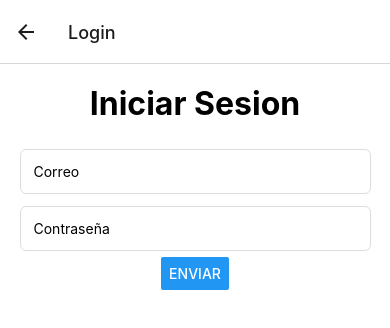
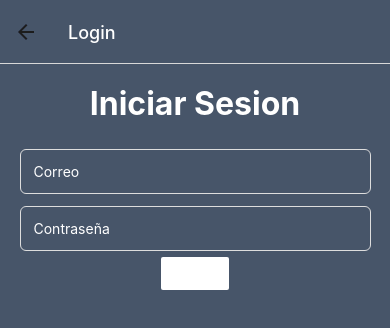
Before and after one commit to braian-bernatto/hepyshop-react-native, a React Native app: screen /Login in a window 390 px wide. Shown: the top 328 px of the page. Built offline with nearby package versions, Linux system fonts and the light colour scheme; no server answers.

Commit message:
product detail page added

```diff
--- a/src/Navigation.tsx
+++ b/src/Navigation.tsx
@@ -4,31 +4,43 @@ import { NavigationContainer } from '@react-navigation/native'
 import Home from './views/Home'
 import Add from './views/Add'
 import Login from './views/Login'
+import ProductDetails from './views/ProductDetails'
 
 const Stack = createNativeStackNavigator()
-
-const MyStack = () => {
-  return (
-    <Stack.Navigator>
-      <Stack.Screen name='Inicio' component={Home} />
-      <Stack.Screen
-        name='Agregar'
-        component={Add}
-        options={{ presentation: 'modal' }}
-      />
-      <Stack.Screen
-        name='Login'
-        component={Login}
-        options={{ presentation: 'modal' }}
-      />
-    </Stack.Navigator>
-  )
+const routeScreenDefaultOptions = {
+  headerStyle: {
+    backgroundColor: '#475569'
+  },
+  headerTitleStyle: {
+    color: '#fff'
+  }
 }
 
 export default function Navigation() {
   return (
     <NavigationContainer>
-      <MyStack />
+      <Stack.Navigator>
+        <Stack.Screen
+          name='Inicio'
+          component={Home}
+          options={routeScreenDefaultOptions}
+        />
+        <Stack.Screen
+          name='Agregar'
+          component={Add}
+          options={{ ...routeScreenDefaultOptions, presentation: 'modal' }}
+        />
+        <Stack.Screen
+          name='Login'
+          component={Login}
+          options={{ ...routeScreenDefaultOptions, presentation: 'modal' }}
+        />
+        <Stack.Screen
+          name='Detalles de producto'
+          component={ProductDetails}
+          options={routeScreenDefaultOptions}
+        />
+      </Stack.Navigator>
     </NavigationContainer>
   )
 }
--- a/src/components/Product.tsx
+++ b/src/components/Product.tsx
@@ -1,6 +1,7 @@
 import * as React from 'react'
 import { Producto } from '../../types'
-import { Image, StyleSheet, Text, View } from 'react-native'
+import { Button, Image, StyleSheet, Text, View } from 'react-native'
+import { useNavigation } from '@react-navigation/native'
 
 const Product = ({
   producto_nombre,
@@ -9,6 +10,8 @@ const Product = ({
   estado_producto_descri,
   imagenes
 }: Producto) => {
+  const navigation = useNavigation()
+
   return (
     <View style={styles.container}>
       <View
@@ -17,6 +20,7 @@ const Product = ({
           flexDirection: 'row',
           justifyContent: 'center',
           width: '100%',
+          height: 80,
           alignItems: 'center'
         }}>
         <Image style={styles.imagen} source={{ uri: imagenes[0].imagen_url }} />
@@ -26,6 +30,21 @@ const Product = ({
         {producto_cantidad} [{unidad_medida_descri}]
       </Text>
       <Text style={styles.descri}>{estado_producto_descri}</Text>
+      <View style={styles.buttonContainer}>
+        <Button
+          title='Ver'
+          color={'#475569'}
+          onPress={() =>
+            navigation.navigate('Detalles de producto', {
+              producto_nombre,
+              producto_cantidad,
+              unidad_medida_descri,
+              estado_producto_descri,
+              imagenes
+            })
+          }
+        />
+      </View>
     </View>
   )
 }
@@ -58,6 +77,9 @@ const styles = StyleSheet.create({
     backgroundColor: '#eee',
     paddingVertical: 2,
     paddingHorizontal: 10
+  },
+  buttonContainer: {
+    width: '100%'
   }
 })
 
--- a/src/views/Add.tsx
+++ b/src/views/Add.tsx
@@ -25,6 +25,7 @@ export default function Add() {
           setNewProducto({ ...newProducto, producto_nombre: text })
         }
         placeholder='Nombre'
+        placeholderTextColor='#fff'
         style={styles.textInput}
       />
       <TextInput
@@ -33,9 +34,10 @@ export default function Add() {
         }
         keyboardType='number-pad'
         placeholder='Cantidad'
+        placeholderTextColor='#fff'
         style={styles.numberInput}
       />
-      <Button title='Guardar' onPress={onSave} />
+      <Button title='Guardar' color='#fff' onPress={onSave} />
     </View>
   )
 }
@@ -43,11 +45,11 @@ export default function Add() {
 const styles = StyleSheet.create({
   container: {
     flex: 1,
-    backgroundColor: '#fff',
+    backgroundColor: '#475569',
     alignItems: 'center'
   },
 
-  title: { fontSize: 32, fontWeight: '700', padding: 20 },
+  title: { fontSize: 32, fontWeight: '700', padding: 20, color: '#fff' },
 
   textInput: {
     width: '90%',
@@ -55,7 +57,9 @@ const styles = StyleSheet.create({
     marginVertical: 6,
     borderWidth: 1,
     borderColor: '#ddd',
-    borderRadius: 6
+    borderRadius: 6,
+    color: '#fff',
+    shadowColor: '#fff'
   },
 
   numberInput: {
@@ -64,6 +68,7 @@ const styles = StyleSheet.create({
     marginVertical: 6,
     borderWidth: 1,
     borderColor: '#ddd',
-    borderRadius: 6
+    borderRadius: 6,
+    color: '#fff'
   }
 })
--- a/src/views/Home.tsx
+++ b/src/views/Home.tsx
@@ -18,16 +18,18 @@ export default function Home() {
       headerRight: () => (
         <Button
           title='Agregar'
+          color={'#fff'}
           onPress={() => navigation.navigate('Agregar')}
         />
       ),
       headerLeft: () => (
         <>
           {token ? (
-            <Button title='Log Out' onPress={() => logOut()} />
+            <Button title='Log Out' color={'#fff'} onPress={() => logOut()} />
           ) : (
             <Button
               title='Login'
+              color={'#fff'}
               onPress={() => navigation.navigate('Login')}
             />
           )}
@@ -97,12 +99,13 @@ export default function Home() {
 
 const styles = StyleSheet.create({
   container: {
-    flex: 1
+    flex: 1,
+    backgroundColor: '#475569'
   },
   products: {
     paddingHorizontal: 24,
     marginBottom: 32
   },
-  title: { fontSize: 32, fontWeight: 'bold', margin: 16 },
+  title: { fontSize: 32, fontWeight: 'bold', margin: 16, color: '#fff' },
   cantidad: { fontSize: 24, fontWeight: 'bold', color: 'gray' }
 })
--- a/src/views/Login.tsx
+++ b/src/views/Login.tsx
@@ -21,14 +21,16 @@ export default function Login() {
       <TextInput
         onChangeText={text => setUser({ ...user, correo: text.toLowerCase() })}
         placeholder='Correo'
+        placeholderTextColor={'#fff'}
         style={styles.textInput}
       />
       <TextInput
         onChangeText={text => setUser({ ...user, password: text })}
         placeholder='Contraseña'
+        placeholderTextColor={'#fff'}
         style={styles.textInput}
       />
-      <Button title='Enviar' onPress={onSubmit} />
+      <Button title='Enviar' onPress={onSubmit} color='#fff' />
     </View>
   )
 }
@@ -36,11 +38,11 @@ export default function Login() {
 const styles = StyleSheet.create({
   container: {
     flex: 1,
-    backgroundColor: '#fff',
+    backgroundColor: '#475569',
     alignItems: 'center'
   },
 
-  title: { fontSize: 32, fontWeight: '700', padding: 20 },
+  title: { fontSize: 32, fontWeight: '700', padding: 20, color: '#fff' },
 
   textInput: {
     width: '90%',
@@ -48,7 +50,8 @@ const styles = StyleSheet.create({
     marginVertical: 6,
     borderWidth: 1,
     borderColor: '#ddd',
-    borderRadius: 6
+    borderRadius: 6,
+    color: '#fff'
   },
 
   numberInput: {
@@ -57,6 +60,7 @@ const styles = StyleSheet.create({
     marginVertical: 6,
     borderWidth: 1,
     borderColor: '#ddd',
-    borderRadius: 6
+    borderRadius: 6,
+    color: '#fff'
   }
 })
--- /dev/null
+++ b/src/views/ProductDetails.tsx
@@ -0,0 +1,76 @@
+import React from 'react'
+import { Image, ScrollView, StyleSheet, Text, View } from 'react-native'
+import { Producto } from '../../types'
+import { useRoute } from '@react-navigation/native'
+
+const ProductDetails = () => {
+  const {
+    params: {
+      producto_nombre,
+      producto_cantidad,
+      unidad_medida_descri,
+      estado_producto_descri,
+      imagenes
+    }
+  } = useRoute()
+
+  return (
+    <View style={styles.container}>
+      <ScrollView
+        horizontal={true}
+        style={styles.container}
+        contentContainerStyle={{
+          flexDirection: 'row',
+          alignItems: 'center',
+          overflow: 'hidden'
+        }}>
+        {imagenes.map((img: any) => (
+          <Image
+            key={img.imagen_url}
+            style={styles.imagen}
+            source={{ uri: img.imagen_url }}
+          />
+        ))}
+      </ScrollView>
+      <View style={styles.container}>
+        <Text style={styles.title}>{producto_nombre}</Text>
+        <Text style={styles.cantidad}>
+          {producto_cantidad} {unidad_medida_descri}
+        </Text>
+        <Text style={styles.cantidad}>{estado_producto_descri}</Text>
+      </View>
+    </View>
+  )
+}
+
+const styles = StyleSheet.create({
+  container: {
+    flex: 1,
+    backgroundColor: '#475569',
+    paddingHorizontal: 16
+  },
+  imagen: {
+    width: 300,
+    height: 300,
+    objectFit: 'contain'
+  },
+  title: {
+    fontSize: 32,
+    fontWeight: 'bold',
+    color: '#fff',
+    marginBottom: 12,
+    textTransform: 'capitalize'
+  },
+  cantidad: {
+    fontSize: 24,
+    fontWeight: 'bold',
+    color: '#fff',
+    borderRadius: 12,
+    borderWidth: 2,
+    paddingHorizontal: 10,
+    borderColor: '#fff',
+    marginBottom: 12
+  }
+})
+
+export default ProductDetails
```
